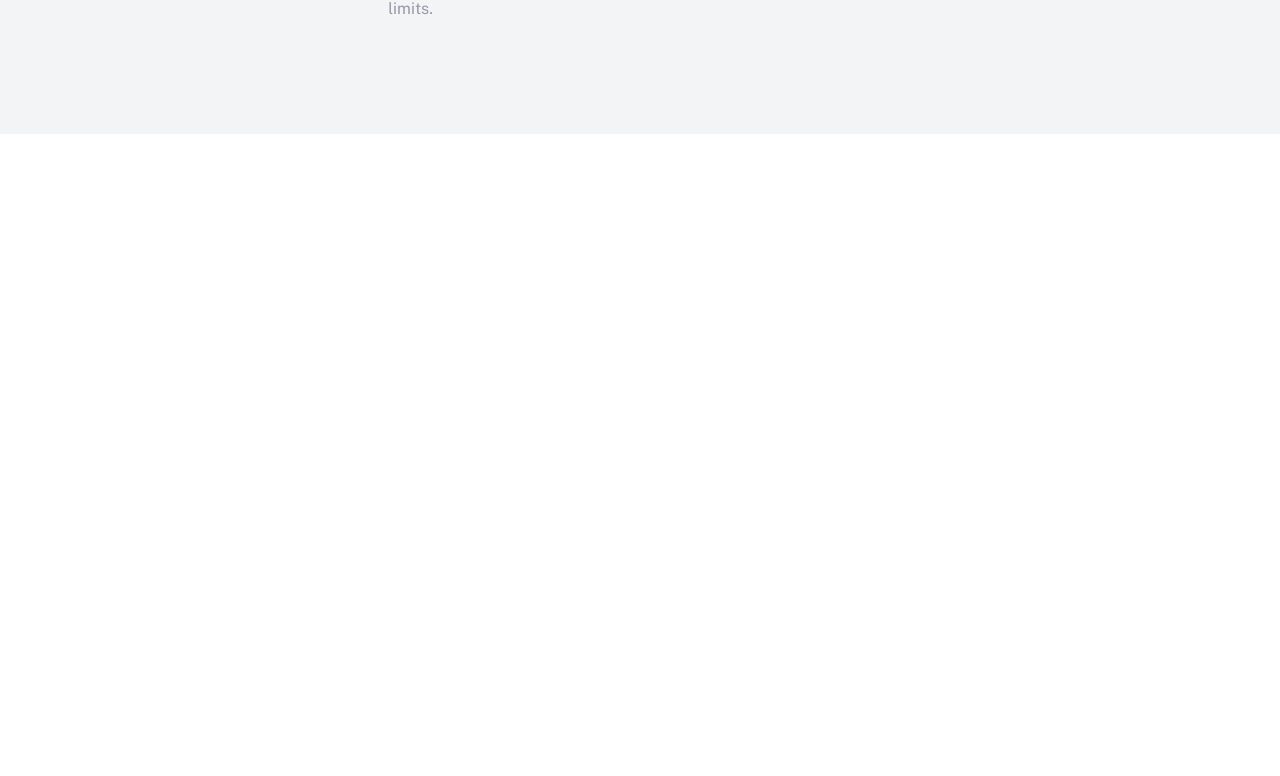
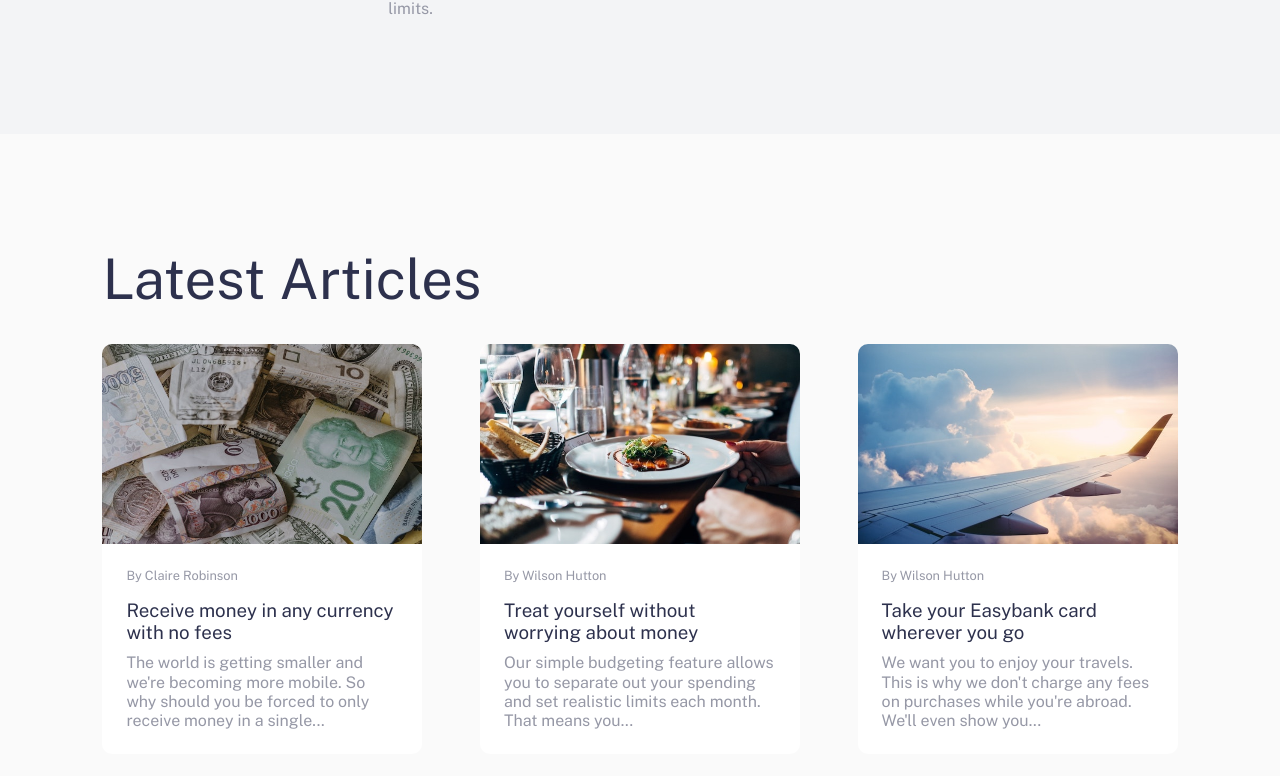
Before and after one commit to KKonsur/easybank-landing-page, a React (Create React App) app: page / in a window 1280 px wide. Shown: the part 1472-2248 px from the top of the page. Before the commit the page ends 1606 px from the top, so only its background shows below. Built offline with nearby package versions, Linux system fonts and the light colour scheme.

Commit message:
adding articles components

```diff
--- a/src/App.js
+++ b/src/App.js
@@ -6,6 +6,7 @@
 import Button from './UI/Button/Button';
 import Intro from './components/Main/Intro';
 import About from './components/About/About';
+import Articles from './components/Articles/Articles';
 
 function App() {
   return (
@@ -26,6 +27,7 @@
         </div>
       </Intro>
       <About />
+      <Articles/>
     </div>
   );
 }
--- a/src/components/About/About.js
+++ b/src/components/About/About.js
@@ -7,7 +7,8 @@
          <div className="about__content">
             <div className="about__text">
                <h2 className='about__heading'>Why choose Easybank?</h2>
-               <p className='about__description'>We leverage Open Banking to turn your bank account into your financial hub. Control your finances like never before.</p>
+               <p className='about__description'>We leverage Open Banking to turn your bank account into your financial hub. <br />
+                  Control your finances like never before.</p>
             </div>
             <Offers />
          </div>
--- /dev/null
+++ b/src/components/Articles/Article.js
@@ -0,0 +1,17 @@
+import React from 'react'
+import './Article.scss'
+
+const Article = ({ img, author, title, description }) => {
+   return (
+      <article className='article'>
+         <img className='article__img' src={img.src} alt={img.alt} />
+         <div className="article__info">
+            <h4 className='article__author'>By {author}</h4>
+            <h3 className='article__title'>{title}</h3>
+            <p className='article__description'>{description}</p>
+         </div>
+      </article>
+   )
+}
+
+export default Article
--- /dev/null
+++ b/src/components/Articles/Article.scss
@@ -0,0 +1,48 @@
+@import '../../variables.scss';
+
+.article {
+   background: #fff;
+   width: clamp(250px, 25vw, 350px);
+   border-radius: 10px;
+   overflow: hidden;
+   transition: 0.2s;
+   cursor: pointer;
+
+   &__img {
+      display: block;
+      width: 100%;
+      height: clamp(200px, 15vw, 500px);
+   }
+
+   &__info {
+      padding: 1.5rem;
+   }
+
+   &__author {
+      font-weight: normal;
+      color: $grayish-blue;
+      margin-bottom: 1rem;
+      font-size: 0.8rem;
+   }
+
+   &__title {
+      font-weight: normal;
+      color: $dark-blue;
+      margin-bottom: 0.6rem;
+      line-height: 1.4rem;
+      transition: 0.2s;
+
+      &:hover {
+         color: #2ec597;
+      }
+   }
+
+   &__description {
+      color: $grayish-blue;
+      line-height: 1.2rem;
+   }
+
+   &:hover {
+      transform: scale(1.05);
+   }
+}
--- /dev/null
+++ b/src/components/Articles/Articles.js
@@ -0,0 +1,55 @@
+import React from 'react'
+import './Articles.scss'
+import currencyImg from '../../images/image-currency.jpg'
+import restaurantImg from '../../images/image-restaurant.jpg'
+import planeImg from '../../images/image-plane.jpg'
+import confettiImg from '../../images/image-confetti.jpg'
+import Article from './Article'
+
+const Articles = () => {
+   const articles = [
+      {
+         img: { src: currencyImg, alt: 'currency image' },
+         author: 'Claire Robinson',
+         title: 'Receive money in any currency with no fees',
+         description: 'The world is getting smaller and we\'re becoming more mobile. So why should you be forced to only receive money in a single...',
+      },
+      {
+         img: { src: restaurantImg, alt: 'restaurant image' },
+         author: 'Wilson Hutton',
+         title: 'Treat yourself without worrying about money',
+         description: 'Our simple budgeting feature allows you to separate out your spending and set realistic limits each month. That means you...',
+      },
+      {
+         img: { src: planeImg, alt: 'plane image' },
+         author: 'Wilson Hutton',
+         title: 'Take your Easybank card wherever you go',
+         description: 'We want you to enjoy your travels. This is why we don\'t charge any fees on purchases while you\'re abroad. We\'ll even show you...',
+      },
+      {
+         img: { src: confettiImg, alt: 'confetti image' },
+         author: 'Claire Robinson',
+         title: 'Our invite-only Beta accounts are now live!',
+         description: 'After a lot of hard work by the whole team, we\'re excited to launch our closed beta. It\'s easy to request an invite through the site...',
+      }
+   ]
+
+   return (
+      <section className='articles'>
+         <h2 className='articles__heading'>Latest Articles</h2>
+         <div className="articles__container">
+            {articles.map(article => (
+               <Article
+                  key={article.title}
+                  img={article.img}
+                  author={article.author}
+                  title={article.title}
+                  description={article.description}
+               />
+            ))}
+         </div>
+      </section>
+   )
+}
+
+export default Articles
--- /dev/null
+++ b/src/components/Articles/Articles.scss
@@ -0,0 +1,24 @@
+@import '../../variables.scss';
+
+.articles {
+   padding: $sides-padding;
+   padding-top: 7rem;
+   padding-bottom: 7rem;
+   background-color: $very-light-gray;
+   display: flex;
+   flex-direction: column;
+
+   &__heading {
+      color: $dark-blue;
+      font-weight: normal;
+      font-size: 3.5rem;
+      margin-bottom: 2rem;
+   }
+
+   &__container {
+      display: flex;
+      justify-content: space-between;
+      flex-wrap: wrap;
+      gap: 1.5rem;
+   }
+}
--- a/src/components/Header/Header.scss
+++ b/src/components/Header/Header.scss
@@ -13,5 +13,10 @@
    &__logo {
       width: clamp(150px, 10vw, 200px);
       cursor: pointer;
+      transition: 0.2s;
+
+      &:hover {
+         transform: scale(1.05);
+      }
    }
 }
```
